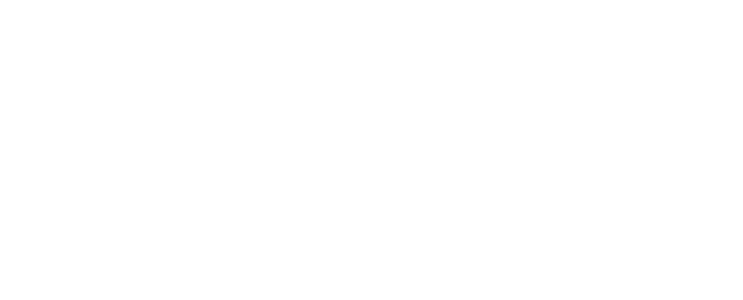
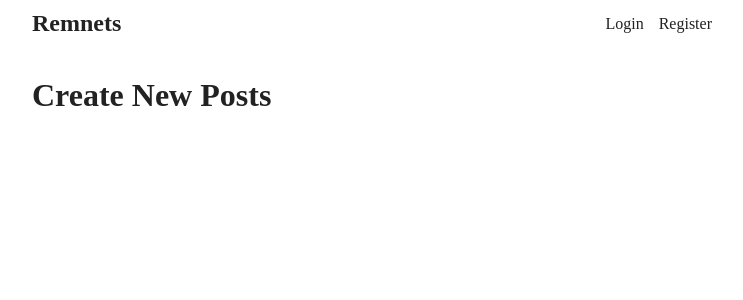
Before and after one commit to joshua-akuna/remnets, a React (Vite) app: page /create in a window 1280 px wide. Before the commit this address had no page. Shown: the top 300 px of the page, without its empty margins (268-1011 px from the left). Built offline with nearby package versions, Linux system fonts and the light colour scheme; no server answers; the HTML template or start-up script is replaced by a standard one.

Commit message:
created CreatePost page and UserContext

```diff
--- /dev/null
+++ b/pages/CreatePost.jsx
@@ -0,0 +1,3 @@
+export default function CreatePost() {
+  return <h1>Create New Posts</h1>;
+}
--- a/src/App.css
+++ b/src/App.css
@@ -11,6 +11,7 @@
 a {
   color: inherit;
   text-decoration: none;
+  cursor: pointer;
 }
 
 body {
--- a/src/App.jsx
+++ b/src/App.jsx
@@ -4,6 +4,7 @@
 import IndexPage from '../pages/IndexPage';
 import LoginPage from '../pages/LoginPage';
 import RegisterPage from '../pages/RegisterPage';
+import CreatePost from '../pages/CreatePost';
 import { BrowserRouter as Router, Routes, Route } from 'react-router-dom';
 import './App.css';
 
@@ -15,6 +16,7 @@
           <Route index element={<IndexPage />} />
           <Route path='/login' element={<LoginPage />} />
           <Route path='/register' element={<RegisterPage />} />
+          <Route path='/create' element={<CreatePost />} />
         </Route>
       </Routes>
     </Router>
```
Also changed, not shown: context/UserContext.js (added).
